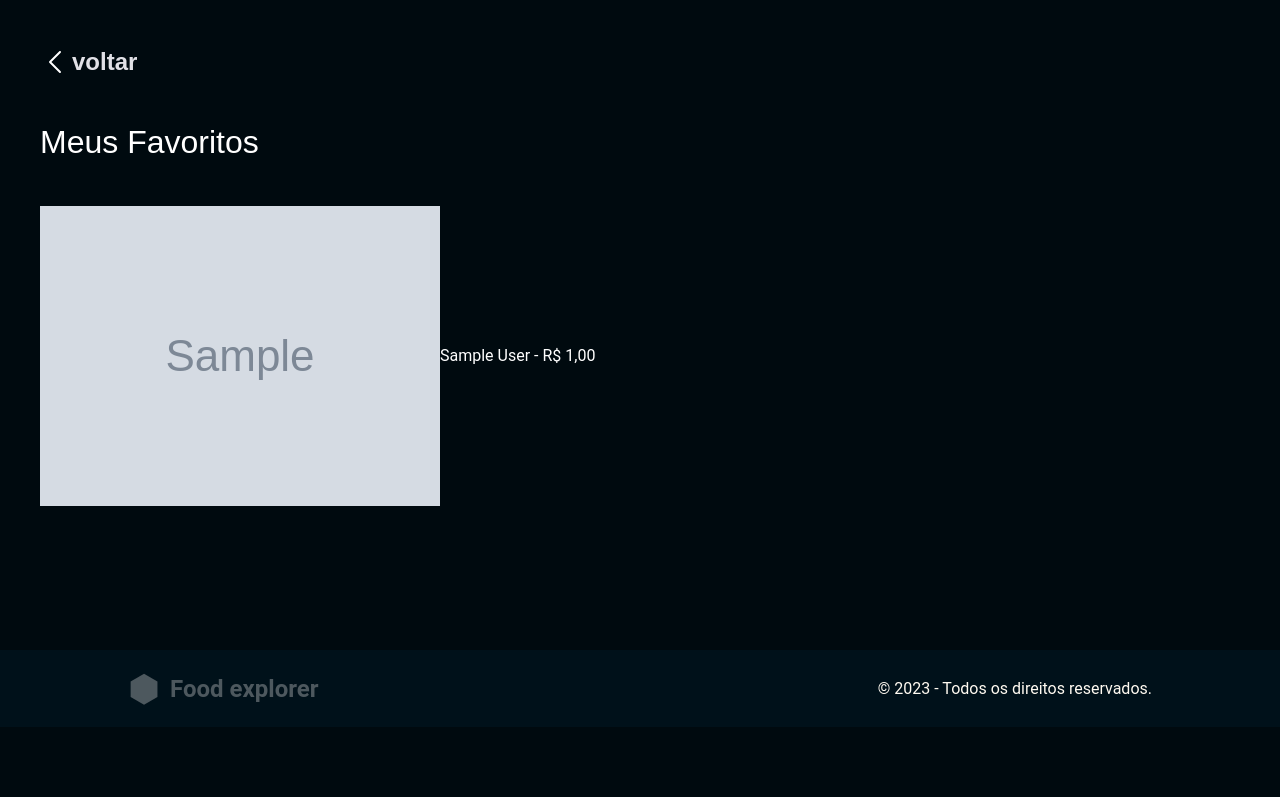
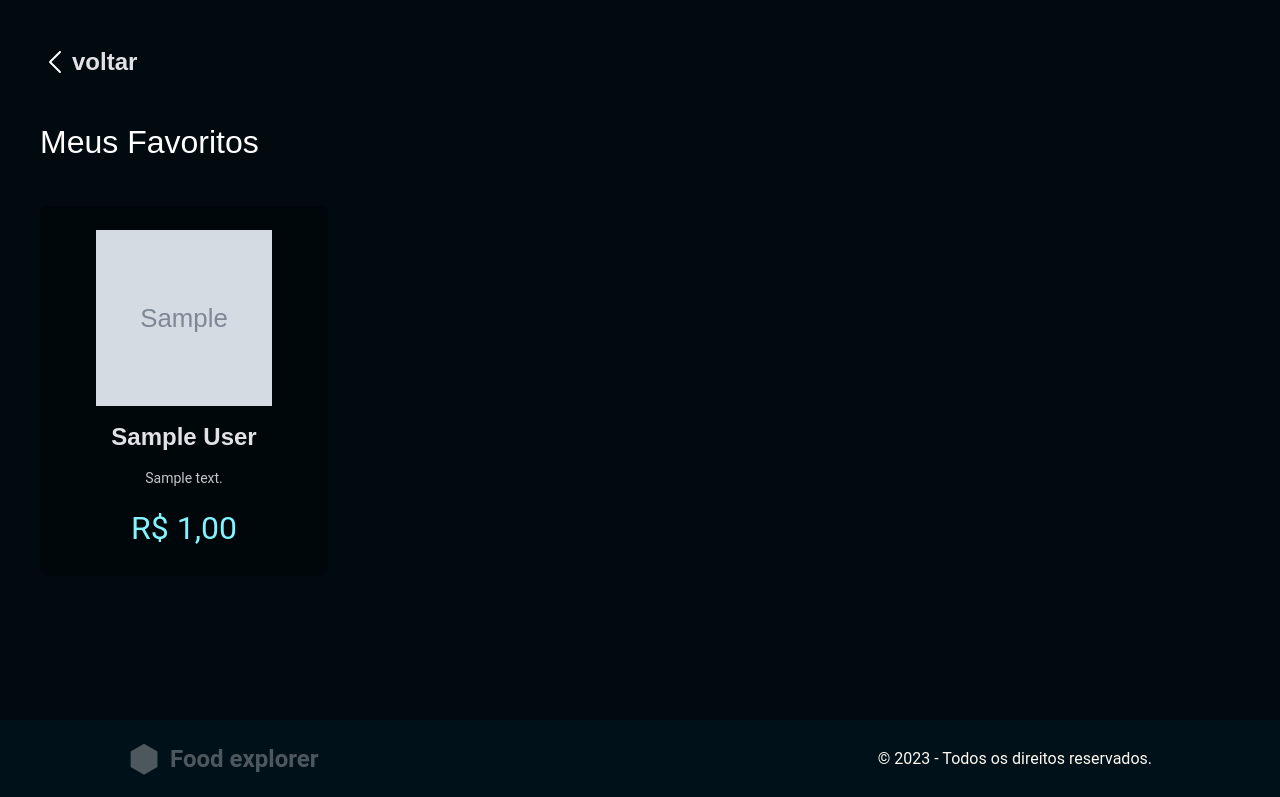
Before and after one commit to diogokimisima/django-project, a Django app: page /accounts/favoritos/ in a window 1280 px wide. Shown: the part 104-901 px from the top of the page. Before the commit the page ends 809 px from the top, so only its background shows below. Run offline with Django 5.2, Linux system fonts and the light colour scheme; a user stored in the database is signed in; tables that the repository leaves empty hold one stand-in row (values such as "Sample post"); grey boxes marked "Sample" are stand-in pictures; some libraries are stand-ins or nearby versions.

Commit message:
updated css home and favoritos

```diff
--- a/accounts/templates/accounts/favoritos.html
+++ b/accounts/templates/accounts/favoritos.html
@@ -6,8 +6,32 @@
     <meta name="viewport" content="width=device-width, initial-scale=1.0" />
     <title>Meus Favoritos</title>
     {% tailwind_css %}
+    <script>
+      function increment(inputId) {
+        const input = document.getElementById(inputId);
+        input.value = parseInt(input.value) + 1;
+      }
+
+      function decrement(inputId) {
+        const input = document.getElementById(inputId);
+        if (parseInt(input.value) > 1) {
+          input.value = parseInt(input.value) - 1;
+        }
+      }
+    </script>
+    <style>
+      input[type='number']::-webkit-inner-spin-button,
+      input[type='number']::-webkit-outer-spin-button {
+        -webkit-appearance: none;
+        margin: 0;
+      }
+
+      input[type='number'] {
+        -moz-appearance: textfield;
+      }
+    </style>
   </head>
-  <body class="bg-dark-400">
+  <body class="bg-dark-400 h-full">
     <div>
       {% include 'accounts/header.html' %}
 
@@ -19,18 +43,32 @@
           </a>
         </div>
         <h1 class="font-poppins text-[32px]">Meus Favoritos</h1>
-        <ul class="flex flex-wrap gap-x-12 gap-y-7">
+        <div class="flex flex-wrap justify-center gap-7">
           {% for favorito in favoritos %}
-            <li class="flex items-center space-x-4"> <!-- Espaçamento entre imagem e texto -->
+            <div class="flex flex-col justify-center items-center bg-dark-200 w-72 rounded-lg gap-[15px] p-6 relative">
               {% if favorito.produto.imagem %} <!-- Verifica se a imagem existe -->
-                <img src="{{ favorito.produto.imagem.url }}" alt="{{ favorito.produto.nome }}" class="w-20 h-20 object-cover" /> <!-- Ajuste o tamanho conforme necessário -->
+                <img class="w-44 h-44" src="{{ favorito.produto.imagem.url }}" alt="{{ favorito.produto.nome }}" class="object-cover" /> <!-- Ajuste o tamanho conforme necessário -->
               {% endif %}
-              <a href="">{{ favorito.produto.nome }} - R$ {{ favorito.produto.preco }}</a>
-            </li>
+              <h4 class="font-poppins text-2xl font-semibold text-light-300">{{ favorito.produto.nome }}</h4>
+              <p class="text-light-400 text-[14px] text-center">{{ favorito.produto.descricao }}</p>
+              <p class="text-cake-200 text-[32px]">R$ {{ favorito.produto.preco }}</p>
+
+              {% if user.is_authenticated and not user.is_superuser %} <!-- Verifica se o usuário está autenticado -->
+                <form class="flex gap-4" action="{% url 'incluir_pedido' favorito.produto.id %}" method="POST">
+                  {% csrf_token %}
+                  <div class="flex items-center gap-2">
+                    <button type="button" onclick="decrement('quantidade-{{ favorito.produto.id }}')"><img src="{% static 'accounts/images/minus.svg' %}" alt="icon minus" /></button>
+                    <input type="number" id="quantidade-{{ favorito.produto.id }}" name="quantidade" value="1" min="1" class="border-none p-1 w-8 text-center bg-transparent" />
+                    <button type="button" onclick="increment('quantidade-{{ favorito.produto.id }}')"><img src="{% static 'accounts/images/plus.svg' %}" alt="icon plus" /></button>
+                  </div>
+                  <button type="submit" class="bg-tomato-100 hover:bg-tomato-200 transition duration-200 ease-in-out rounded-md py-3 px-6">Incluir</button>
+                </form>
+              {% endif %}
+            </div>
           {% empty %}
             <p>Você não tem produtos favoritos.</p>
           {% endfor %}
-        </ul>
+        </div>
       </div>
     </div>
 
--- a/accounts/templates/accounts/header.html
+++ b/accounts/templates/accounts/header.html
@@ -22,9 +22,13 @@
     {% if user.is_superuser %}
       <a href="{% url 'add_produto' %}" class="flex bg-tomato-100 gap-2 py-3 px-11 rounded-md hover:bg-tomato-200 transition duration-200 ease-in-out text-light-100">Adicionar Produto</a>
     {% else %}
-        <a href="{% url 'pedidos' %}" class="flex bg-tomato-100 gap-2 py-3 px-11 rounded-md hover:bg-tomato-200 transition duration-200 ease-in-out">
+      <div class="relative">
+        <a href="{% url 'pedidos' %}">
           <img class="text-light-100" src="{% static 'accounts/images/pedido.svg' %}" alt="logo-pedido" />
-          <p class="text-light-100 text-sm font-poppins text-[14px]">Pedidos (0)</p>
+        </a>
+      </div>
+      <a href="{% url 'favoritos_view' %}" class="relative">
+        <img class="text-light-100" src="{% static 'accounts/images/favorite.svg' %}" alt="logo-favoritos" />
       </a>
     {% endif %}
   {% endif %}
```
Lines whose indentation alone changed are shown as unchanged.
